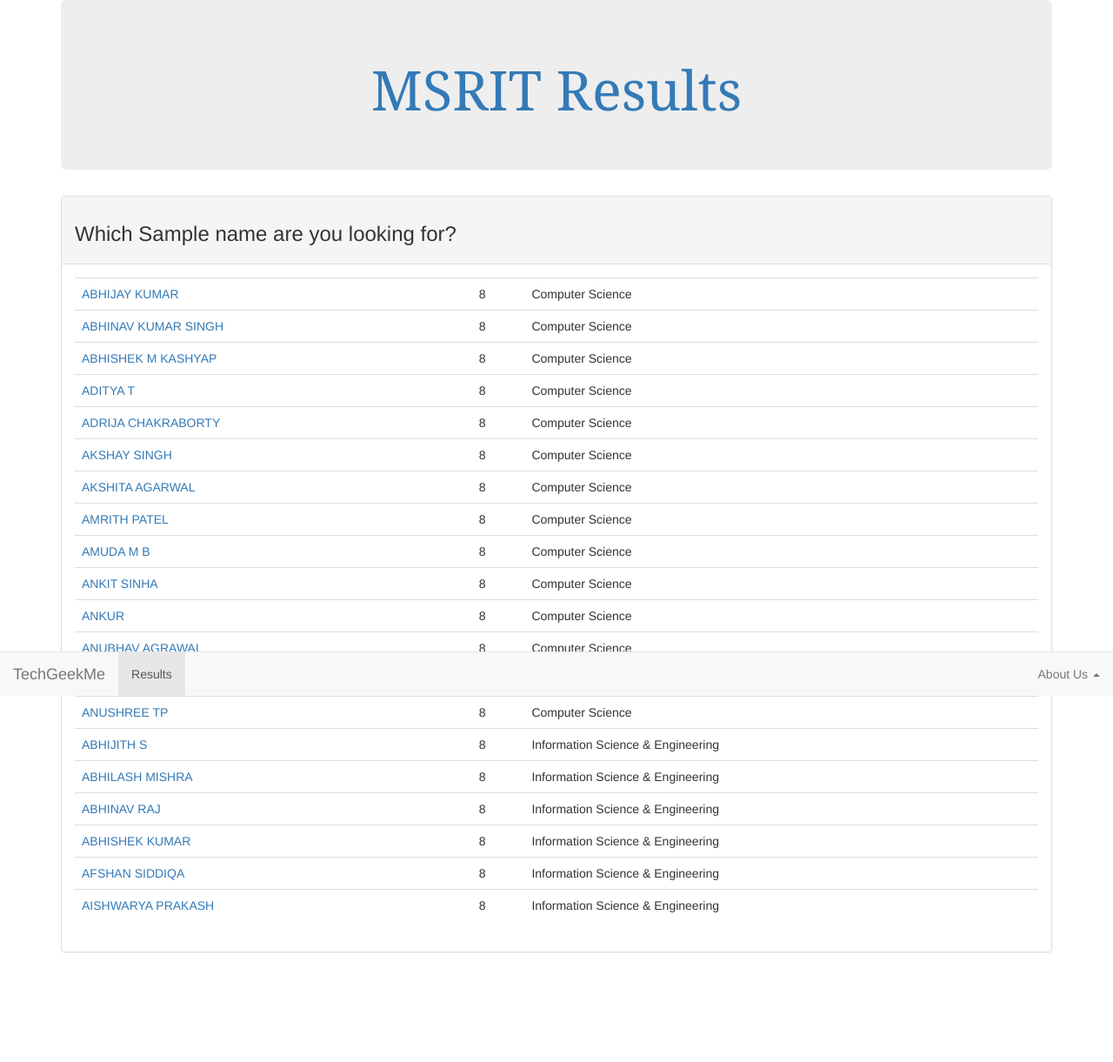
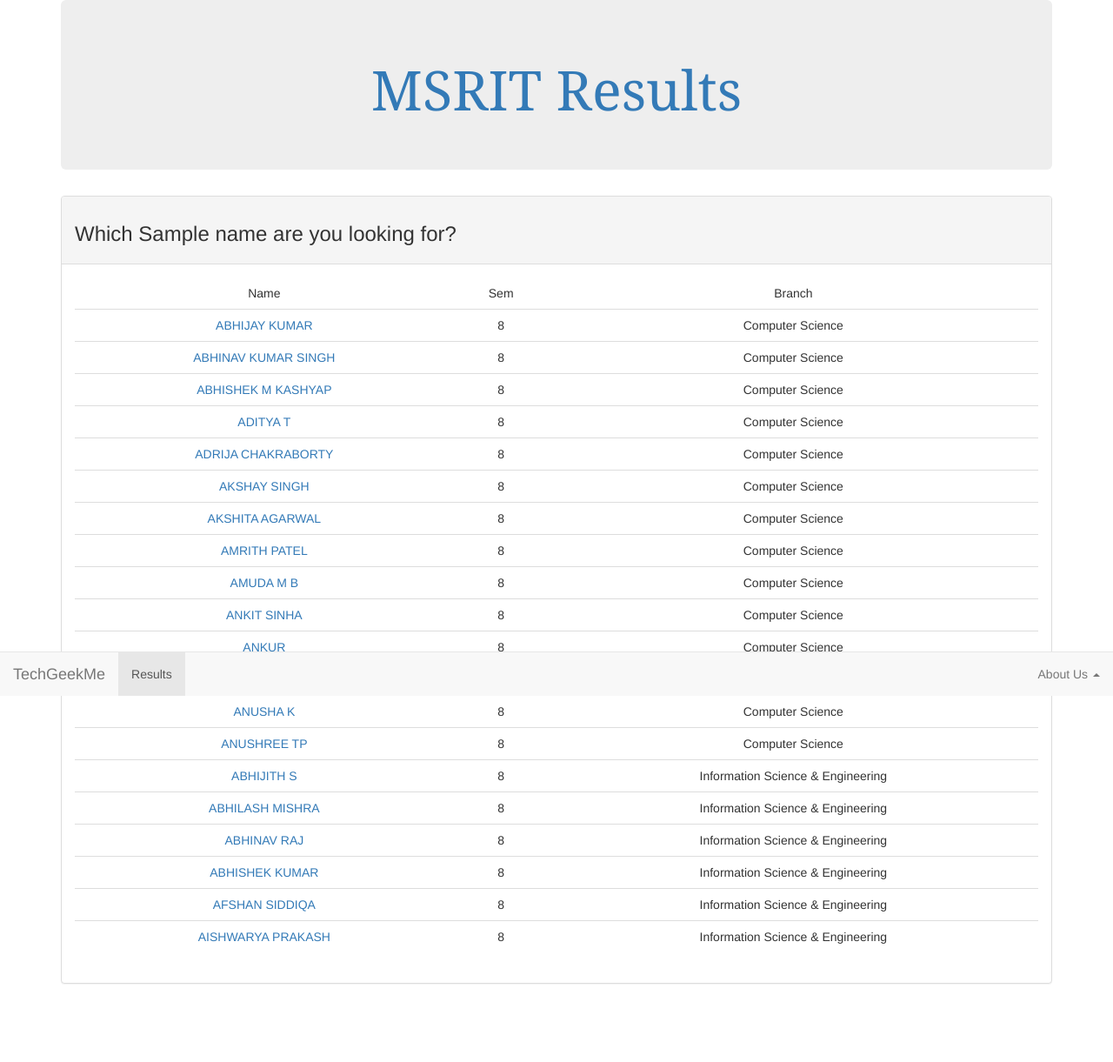
Before and after one commit to KidEinstein/MSRIT-Results, a Django app: template results_app/templates/results_app/student_name_list.html in a window 1280 px wide. Shown: the whole page at 87% size. Before the commit the page ends 1095 px from the top, so only its background shows below. Run offline with Django 3.2, Linux system fonts and the light colour scheme; data comes from the database, SQL or seed files in the repository; the template is opened without the code that fills it: values that come from a table or form of the project are taken from there, most other values are stand-ins (such as "Sample title", 1, 10 or a date in 2020); some libraries are stand-ins or nearby versions.

Commit message:
added heading for table

```diff
--- a/results_app/templates/results_app/student_name_list.html
+++ b/results_app/templates/results_app/student_name_list.html
@@ -25,16 +25,23 @@
                 <div class="table-responsive">
                     <div style="text-decoration:none;">
                         <table class=" table table-responsive table-hover">
+						<thead>
+							<tr>
+								<td class="text-center">Name</td>
+								<td class="text-center">Sem</td>
+								<td class="text-center">Branch</td>
+							</tr>
+                        </thead>
                         <tbody data-link="row" class="rowlink">
                             {% for student in students %}
                             <tr>
-                                <td><a href="{% url 'results_app:student_result' student.usn %}" style="text-decoration:none;">{{ student.name }}</a></td>
-                                <td>
+                                <td class="text-center"><a href="{% url 'results_app:student_result' student.usn %}" style="text-decoration:none;">{{ student.name }}</a></td>
+                                <td class="text-center">
                                     {% for result in student.result_set.all %}
                                     {{ result.semester }}
                                     {% endfor %}
                                 </td>
-                                <td>{{ student.department }}</td>
+                                <td class="text-center">{{ student.department }}</td>
                             </tr>
                             {% endfor %}
                         </tbody>
```
